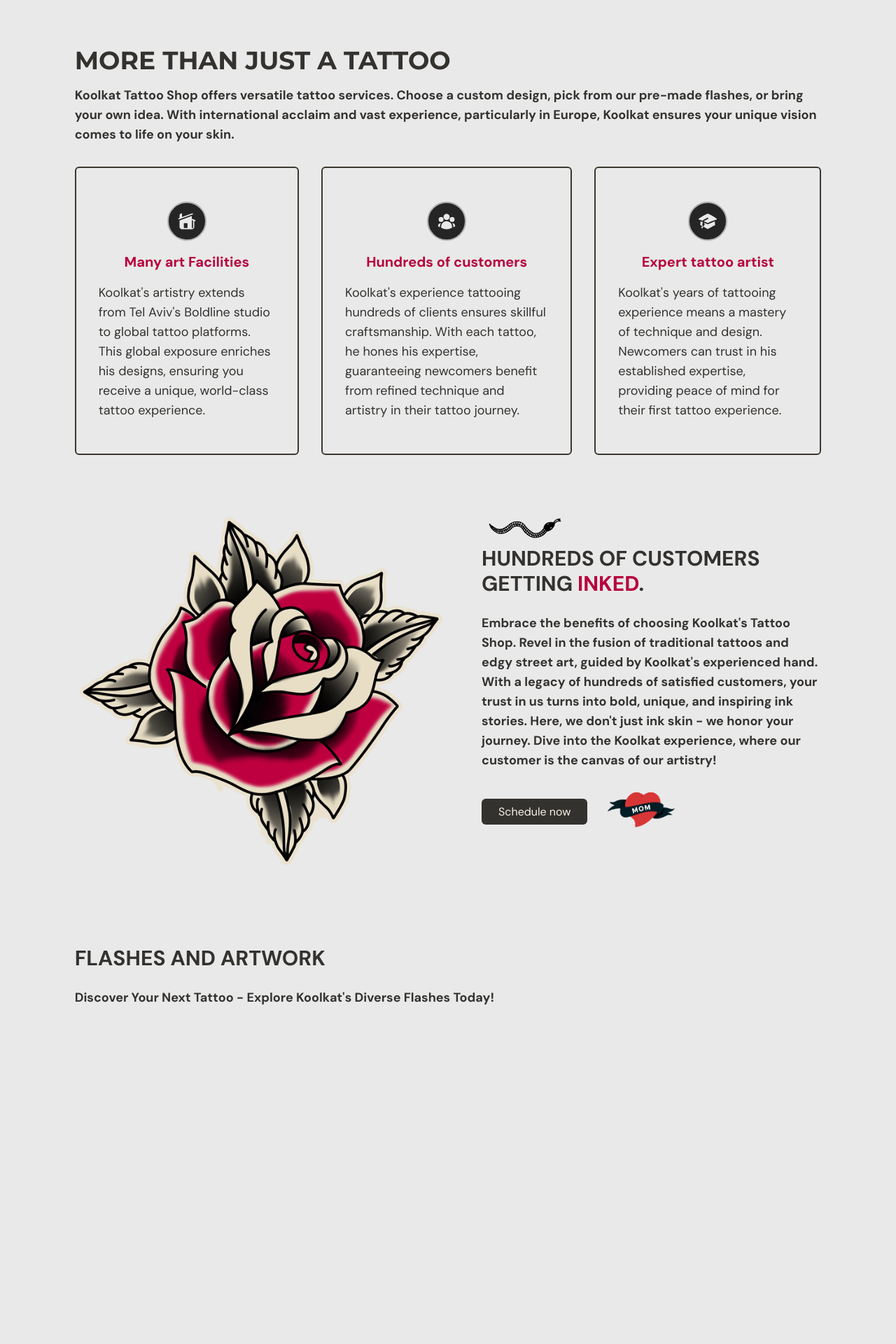
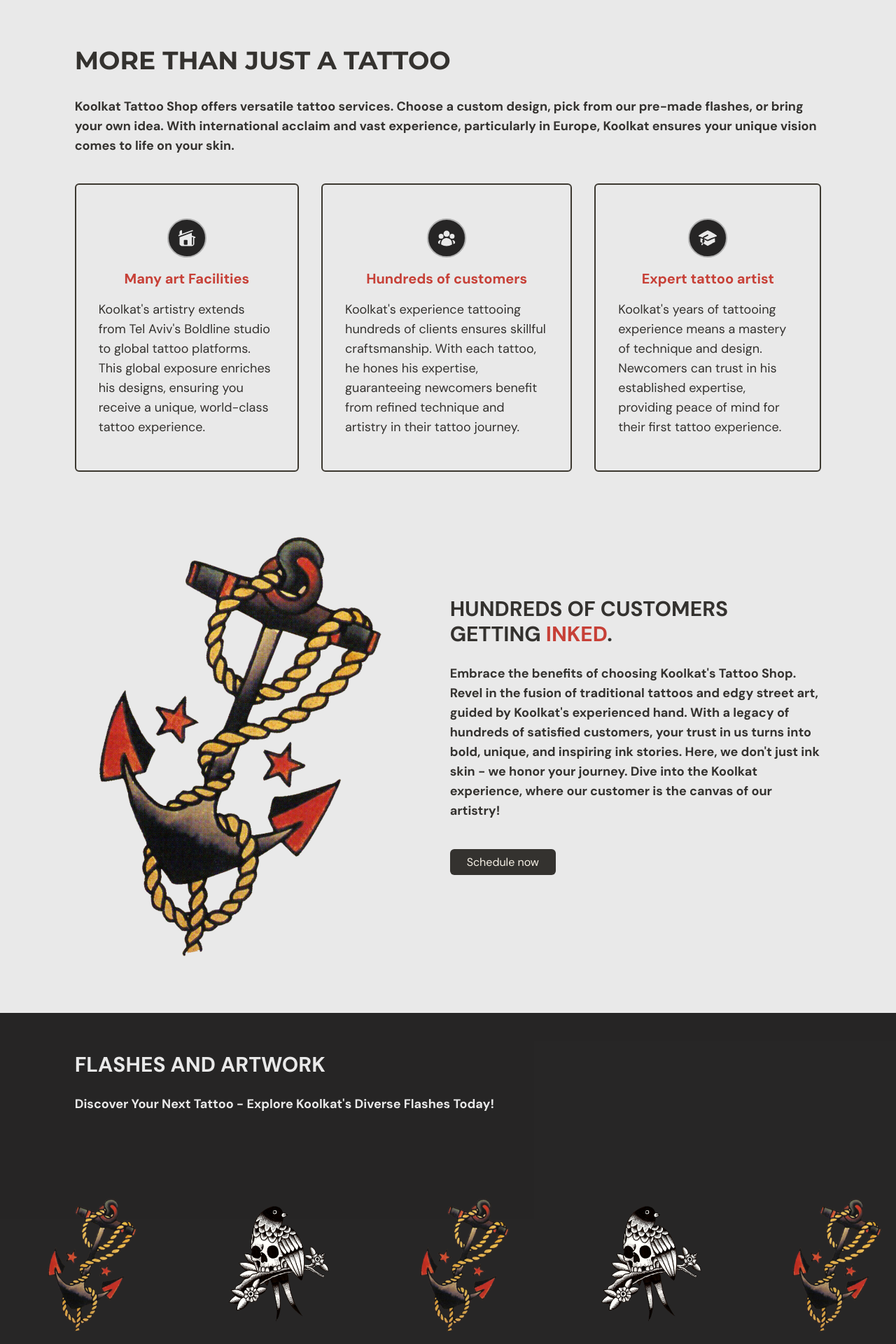
Before and after one commit to elon5000/tattoo-app, a React (Vite) app: page / in a window 1280 px wide. Shown: the part 800-2720 px from the top of the page at 70% size. Before the commit the page ends 2295 px from the top, so only its background shows below. Built offline with nearby package versions, Linux system fonts and the light colour scheme.

Commit message:
action button bug fixed

```diff
--- a/src/App.tsx
+++ b/src/App.tsx
@@ -3,8 +3,9 @@
 
 // * Cmps
 import Home from '@/components/Home'
-import Flashes from '@/components/Flashes'
 import Benefits from '@/components/Benefits'
+import ContactUs from './components/ContactUs'
+import Portfolio from '@/components/Portfolio'
 import MainHeader from '@/components/MainHeader'
 
 // * Types
@@ -42,6 +43,7 @@
     <Benefits
       setSelectedPage={setSelectedPage}
     />
-    <Flashes />
+    <Portfolio />
+    <ContactUs />
   </div>
 }
--- a/src/components/ActionButton/index.tsx
+++ b/src/components/ActionButton/index.tsx
@@ -14,11 +14,11 @@
 
 const anchorLinkStyles = 'rounded-md cursor-pointer bg-primary-500 hover:bg-red-100 px-6 py-2 text-primary-100 text-center'
 
-
 export default function ActionButton({ value, title, children, setSelectedPage }: Props) {
     return <AnchorLink
         className={anchorLinkStyles}
         title={title}
+        href={`#${value}`}
         onClick={() => setSelectedPage(value)}>
         {children}
     </AnchorLink>
--- a/src/components/Benefits/BenefitCard/index.tsx
+++ b/src/components/Benefits/BenefitCard/index.tsx
@@ -12,7 +12,7 @@
 const cardStyles = 'flex flex-col rounded-md items-center py-12 px-8 border-2 border-solid border-secondary-500'
 
 export default function BenefitCard({ benefit }: Props) {
-    return <motion.div
+    return <motion.li
         key={benefit.title}
         className={cardStyles}
         initial="hidden"
@@ -25,7 +25,7 @@
         }}
     >
         {benefit.svg}
-        <h5 className="font-extrabold mb-4 text-xl text-red-100">{benefit.title}</h5>
+        <h3 className="font-extrabold mb-4 text-xl text-red-100">{benefit.title}</h3>
         <p className="text-lg">{benefit.description}</p>
-    </motion.div>
+    </motion.li>
 }
--- a/src/components/Benefits/index.tsx
+++ b/src/components/Benefits/index.tsx
@@ -4,7 +4,7 @@
 import ActionButton from '../ActionButton'
 
 // * Images
-import Rose from '@/assets/Rose.png'
+import Sailor from '@/assets/Sailor.png'
 import Snake from '@/assets/Snake.png'
 import Mom from '@/assets/Mom.png'
 
@@ -56,15 +56,15 @@
                 hidden: { opacity: 0, x: -60 },
                 visible: { opacity: 1, x: 0 }
             }}>
-            <h3 className="header-title">More than just a tattoo</h3>
-            <p className="card-paragraph">Koolkat Tattoo Shop offers versatile tattoo services. Choose a custom design, pick from our pre-made flashes, or bring your own idea. With international acclaim and vast experience, particularly in Europe, Koolkat ensures your unique vision comes to life on your skin.</p>
+            <h3 className="header-title pb-4">More than just a tattoo</h3>
+            <p className="card-paragraph pb-2">Koolkat Tattoo Shop offers versatile tattoo services. Choose a custom design, pick from our pre-made flashes, or bring your own idea. With international acclaim and vast experience, particularly in Europe, Koolkat ensures your unique vision comes to life on your skin.</p>
             <ul className="flex flex-col md:flex-row gap-8 mb-16">
                 {benefits.map((benefit, idx) => <BenefitCard key={idx} benefit={benefit} />)}
             </ul>
         </motion.div>
 
         <motion.div
-            className="flex-between flex-col gap-12 md:flex-row"
+            className="flex-between flex-col gap-14 md:flex-row"
             initial="hidden"
             whileInView="visible"
             transition={{ duration: 0.5 }}
@@ -75,14 +75,14 @@
             }}
         >
             <img
-                className="w-full max-w-[480px] h-fit md:max-w-[50%]"
-                src={Rose}
-                alt="Rose graphics" />
+                className="w-full max-w-[400px] h-fit md:w-full md:max-w-[480px]"
+                src={Sailor}
+                alt="Sailor graphics" />
             <div className="flex flex-col gap-10">
                 <div className="flex flex-col gap-6">
                     <h3 className="relative font-extrabold uppercase text-3xl cursor-default">
                         Hundreds of customers getting <span className="text-red-100">inked</span>.
-                        <img className="absolute bottom-[64%] hidden md:block left-12 rotate-90 max-w-[2.2vw]" src={Snake} alt="Snake graphics" />
+                        {/* <img className="absolute bottom-[64%] hidden md:block left-12 rotate-90 max-w-[2.2vw]" src={Snake} alt="Snake graphics" /> */}
                     </h3>
                     <p className="font-bold text-lg cursor-default">
                         Embrace the benefits of choosing Koolkat's Tattoo Shop. Revel in the fusion of traditional tattoos and edgy street art, guided by Koolkat's experienced hand. With a legacy of hundreds of satisfied customers, your trust in us turns into bold, unique, and inspiring ink stories. Here, we don't just ink skin - we honor your journey. Dive into the Koolkat experience, where our customer is the canvas of our artistry!
@@ -105,7 +105,7 @@
                         value={SelectedPage.ContactUs}
                         setSelectedPage={setSelectedPage}
                     />
-                    <img src={Mom} className="absolute -top-[60%] left-[116%] max-w-[68%]" alt="Dagger graphic" />
+                    {/* <img src={Mom} className="absolute -top-[60%] left-[116%] max-w-[68%]" alt="Dagger graphic" /> */}
                 </motion.div>
             </div>
         </motion.div>
--- /dev/null
+++ b/src/components/ContactUs/index.tsx
@@ -0,0 +1,14 @@
+
+import { SelectedPage } from "@/shared/types"
+
+type Props = {
+
+}
+
+export default function ContactUs(props: Props) {
+    return <section
+    id={SelectedPage.ContactUs}
+    className="min-h-full py-14 w-full flex my-14 flex-col gap-10">
+        <h1>Hello contact us</h1>
+    </section>
+}
--- a/src/components/Flashes/index.tsx
+++ /dev/null
@@ -1,27 +0,0 @@
-
-// * Modules
-import { motion } from 'framer-motion'
-
-type Props = {}
-
-export default function Flashes(props: Props) {
-
-    return <section className="card flex my-14 flex-col gap-10">
-        <motion.div
-            className="flex flex-col gap-6"
-            initial="hidden"
-            whileInView="visible"
-            transition={{ duration: 0.5 }}
-            viewport={{ once: true, amount: 0.1 }}
-            variants={{
-                hidden: { opacity: 0, x: -60 },
-                visible: { opacity: 1, x: 0 }
-            }}
-        >
-            <h3 className="card-title">Flashes and Artwork</h3>
-            <p className="card-paragraph">
-            Discover Your Next Tattoo - Explore Koolkat's Diverse Flashes Today!
-            </p>
-        </motion.div>
-    </section>
-}
--- /dev/null
+++ b/src/components/ImgGallery/index.tsx
@@ -0,0 +1,18 @@
+
+type Props = {
+    imgs: string[]
+}
+
+export default function ImgGallery({ imgs }: Props) {
+    return <ul className="flex align-stretch h-[200px]">
+        {imgs.map((imgUrl, idx) => {
+            return <li className="mx-2 min-w-[250px]" key={idx}>
+                <img
+                    src={imgUrl}
+                    alt="Flash tattoo"
+                    className="object-contain h-full w-full"
+                />
+            </li>
+        })}
+    </ul>
+}
--- a/src/components/MainNavBar/index.tsx
+++ b/src/components/MainNavBar/index.tsx
@@ -46,7 +46,7 @@
     const navUlStyles = isAboveMediumScreen ? 'flex-between gap-8 flex-[0.8] text-sm'
         : 'flex-between flex-col max-h-[400px] gap-8 flex-1 text-xl'
 
-    const toggleModalBtnStyles = `w-12 p-2 hover:text-gray-100 ${isMainNavOpen ? 'self-start my-10' : 'justify-self-end rounded-full bg-primary-500 text-primary-100 hover:bg-zinc-950/90'}
+    const toggleModalBtnStyles = `w-12 p-2 hover:text-red-100 ${isMainNavOpen ? 'self-start my-10' : 'justify-self-end rounded-full bg-primary-500 text-primary-100 hover:bg-zinc-950/90'}
     ${(!isTopOfPage && !isMainNavOpen) ? 'border-2 border-solid border-white' : ''}`
 
     return <div onClick={onToggleModal} className={darkScreenStyles}>
--- /dev/null
+++ b/src/components/Portfolio/index.tsx
@@ -0,0 +1,50 @@
+
+// * Components
+import ImgGallery from '../ImgGallery'
+
+// * Modules
+import { motion } from 'framer-motion'
+
+// * Assets
+import Sailor from '@/assets/Sailor.png'
+import HomePageGraphic from '@/assets/HomePageGraphic.png'
+
+
+export default function Portfolio() {
+
+    const imgs: string[] = [Sailor, HomePageGraphic, Sailor, HomePageGraphic, Sailor, HomePageGraphic, Sailor, HomePageGraphic]
+
+    return <section className="min-h-full py-14 w-full bg-gray-500-trans flex my-14 flex-col gap-10">
+        <motion.div
+            className="main-layout flex flex-col gap-6 text-gray-20"
+            initial="hidden"
+            whileInView="visible"
+            id="portfolio"
+            transition={{ duration: 0.5 }}
+            viewport={{ once: true, amount: 0.1 }}
+            variants={{
+                hidden: { opacity: 0, x: -60 },
+                visible: { opacity: 1, x: 0 }
+            }}
+        >
+            <h3 className="card-title">Flashes and Artwork</h3>
+            <p className="card-paragraph">
+                Discover Your Next Tattoo - Explore Koolkat's Diverse Flashes Today!
+            </p>
+        </motion.div>
+        <motion.div
+            className="mt-10 h-[300px] w-full overflow-x-auto overflow-y-hidden"
+            initial="hidden"
+            whileInView="visible"
+            id="portfolio"
+            transition={{ duration: 0.5 }}
+            viewport={{ once: true, amount: 0.1 }}
+            variants={{
+                hidden: { opacity: 0, x: -60 },
+                visible: { opacity: 1, x: 0 }
+            }}
+        >
+            <ImgGallery imgs={imgs} />
+        </motion.div>
+    </section>
+}
--- a/src/styles/base.css
+++ b/src/styles/base.css
@@ -10,16 +10,16 @@
 }
 
 body {
-  @apply bg-gray-20
+  @apply bg-gray-20;
 }
 
 ::-webkit-scrollbar {
-    width: 10px;
-    height: 10px;
+  width: 1px;
+    height: 6px;
   }
 
   ::-webkit-scrollbar-thumb {
-    background: rgba(90, 90, 90);
+    @apply bg-gray-20;
   }
 
   ::-webkit-scrollbar-track {
--- a/tailwind.config.js
+++ b/tailwind.config.js
@@ -25,8 +25,10 @@
         'secondary-400': '#E0D4B7',
         'secondary-500': '#3C3830',
         // 'red-100': '#ed7a7a',
-        'red-100': '#b7003d',
+        // 'red-100': '#b7003d',
         // 'red-100': '#be3838',
+        // 'red-100': '#c7332f',
+        'red-100': '#c74037',
       },
       backgroundImage: (theme) => ({
         'gradient-yellowred': 'linear-gradient(90deg, #FF616A 0%, #FFC837 100%)',
```
Also changed, not shown: public/icon.png, src/styles/helpers.css (line endings or trailing spaces).
